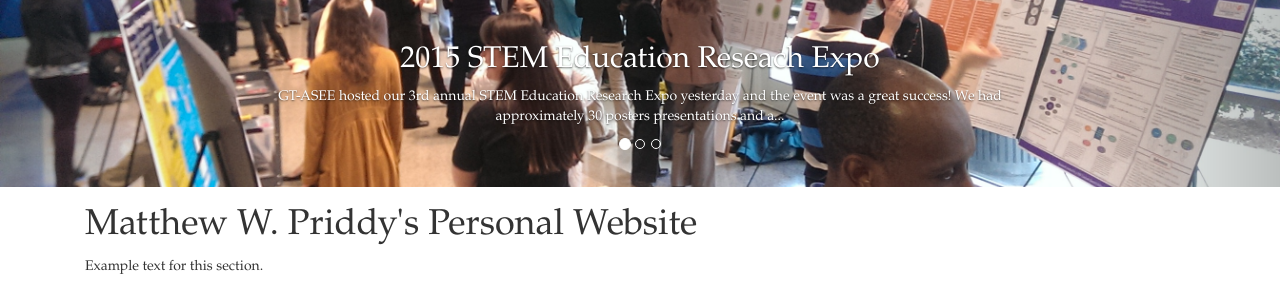
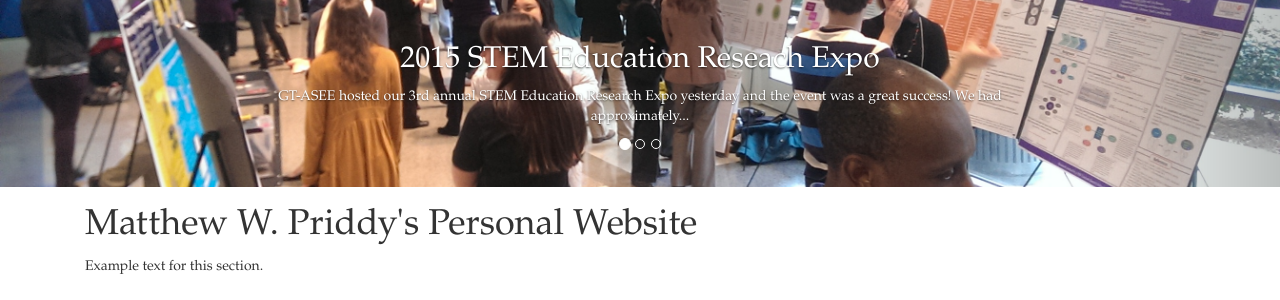
Before and after one commit to mwpriddy/mwpriddy.github.io, a Jekyll site: the page built from index.html, in a window 1280 px wide. Shown: the part 288-588 px from the top of the page. Built offline with Jekyll 4.4.1, drawn with Linux system fonts in a browser that asks for light colours; nearby versions of some CDN libraries.

Commit message:
reduce number of words to 20

```diff
--- a/_layouts/default-halfslider-home.html
+++ b/_layouts/default-halfslider-home.html
@@ -86,7 +86,7 @@
                     <!-- Set the first background image using inline CSS below. -->
                     <div class="fill" style="background-image:url( {{ post.cover }} );"></div>
                     <div class="carousel-caption"><h2>{{ post.title }}</h2>
-                        <p>{{ post.content | strip_html | truncatewords:25}}</p>
+                        <p>{{ post.content | strip_html | truncatewords:20}}</p>
                     </div>
                 {% endfor %}
             </div>
@@ -96,7 +96,7 @@
                     <!-- Set the second background image using inline CSS below. -->
                     <div class="fill" style="background-image:url( {{ post.cover }} );"></div>
                     <div class="carousel-caption"><h2>{{ post.title }}</h2>
-                        <p>{{ post.content | strip_html | truncatewords:25}}</p>
+                        <p>{{ post.content | strip_html | truncatewords:20}}</p>
                     </div>
                 {% endfor %}
             </div>
@@ -105,7 +105,7 @@
                     <!-- Set the third background image using inline CSS below. -->
                     <div class="fill" style="background-image:url( {{ post.cover }} );"></div>
                     <div class="carousel-caption"><h2>{{ post.title }}</h2>
-                        <p>{{ post.content | strip_html | truncatewords:25}}</p>
+                        <p>{{ post.content | strip_html | truncatewords:20}}</p>
                     </div>
                 {% endfor %}
             </div>
```
